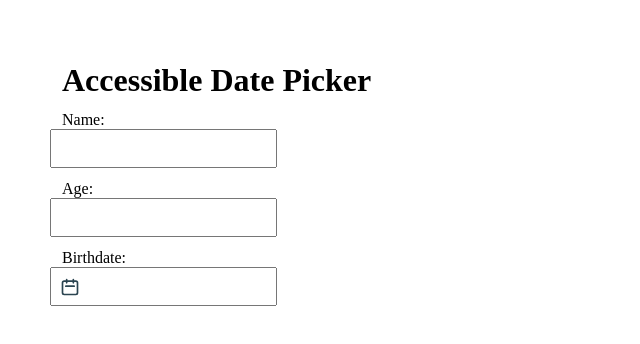
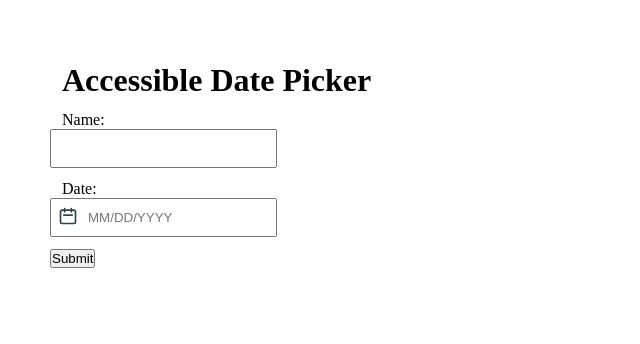
Before and after one commit to AxessLab/accessible-date-picker, a React app: page / in a window 1280 px wide. Shown: the top 344 px of the page, without its empty margins (0-640 px from the left). Built offline with nearby package versions, Linux system fonts and the light colour scheme; the HTML template or start-up script is replaced by a standard one.

Commit message:
input variable avaliable for parent component, calendar modal handler created, demo form functional

```diff
--- a/src/components/DatesOfMonth.tsx
+++ b/src/components/DatesOfMonth.tsx
@@ -8,10 +8,11 @@ interface DaysOfMonthsProps {
     datesOfMonth: number;
     applicationMode?: boolean;
     setClickedDate: ({ }) => void;
+    showCalendarHandler: () => void;
 }
 
 const DatesOfMonth: React.FC<DaysOfMonthsProps> = (props) => {
-    const { year, month, datesOfMonth, applicationMode, setClickedDate } = props
+    const { year, month, datesOfMonth, applicationMode, setClickedDate, showCalendarHandler } = props
     const [isClicked, setIsClicked] = useState({
         buttonId: "",
         selected: false
@@ -20,6 +21,7 @@ const DatesOfMonth: React.FC<DaysOfMonthsProps> = (props) => {
     const clickedDateHandler = (year: number, month: number, date: number, buttonId: string) => {
         setClickedDate({ year: year, month: month + 1, date: date });
         setIsClicked({ buttonId: buttonId, selected: true });
+        showCalendarHandler();
     };
 
     const firstDayOfMonth = () => {
--- a/src/containers/DatePicker.tsx
+++ b/src/containers/DatePicker.tsx
@@ -10,12 +10,21 @@ import { keyDownHandler } from "../utility/functions";
 
 interface CalendarProps {
   applicationMode?: boolean;
+  datePickerFormValue: string;
+  setDatePickerFormValue: (value: string) => void;
+}
+
+interface ClickedDate {
+  year?: number | null;
+  month?: number | null;
+  date?: number | null
 }
 
 const Calendar: React.FC<CalendarProps> = (props) => {
+  const { datePickerFormValue, setDatePickerFormValue } = props
   const applicationMode = props.applicationMode ? true : false;
   const [showCalendar, setShowCalendar] = useState(false);
-  const [clickedDate, setClickedDate] = useState({});
+  const [clickedDate, setClickedDate] = useState<ClickedDate>({});
   const [dateObject, setDateObject] = useState({
     year: +moment().year(),
     month: +moment().month(),
@@ -28,16 +37,32 @@ const Calendar: React.FC<CalendarProps> = (props) => {
       year: dateObject.year,
       month: dateObject.month + 1
     });
+
     // eslint-disable-next-line react-hooks/exhaustive-deps
   }, [dateObject]);
 
-  console.log("Selected date is: ", clickedDate);
+  useEffect(() => {
+    const dateInputValueHandler = () => {
+      if (clickedDate.date) {
+        const selectedFormDateValue = moment(`${clickedDate.year}-${clickedDate.month}-${clickedDate.date}`, "YYYY-MM-DD").format('MM/DD/YYYY');
+
+        setDatePickerFormValue(selectedFormDateValue);
+      }
+    };
+
+    dateInputValueHandler();
+    // eslint-disable-next-line react-hooks/exhaustive-deps
+  }, [clickedDate]);
 
   const showCalendarHandler = () => {
     setShowCalendar(!showCalendar);
   };
 
-  const onKeyDown = useCallback((event) => { keyDownHandler(event, dateObject.dates) }, [dateObject.dates])
+  const onChangeHandler = (event: React.ChangeEvent<HTMLInputElement>) => {
+    setDatePickerFormValue(event.target.value);
+  };
+
+  const onKeyDown = useCallback((event) => { keyDownHandler(event, dateObject.dates) }, [dateObject.dates]);
   const applicationKeyHandler = (applicationMode: boolean) => {
     if (applicationMode) {
       window.addEventListener('keydown', onKeyDown);
@@ -49,9 +74,9 @@ const Calendar: React.FC<CalendarProps> = (props) => {
 
   return (
     <>
-      <div className={styles.inputIcons}>
-        <i className={styles.icon} onClick={showCalendarHandler}><CalendarIcon /></i>
-        <input className={styles.inputField} id="date-picker-input" type="text" />
+      <div>
+        <button className={styles.iconButton} aria-label="click for calendar" type="button" onClick={showCalendarHandler}><CalendarIcon /></button>
+        <input className={styles.inputField} id="date-picker-input" type="text" aria-label="date input" placeholder='MM/DD/YYYY' autoComplete="off" value={datePickerFormValue} onChange={(e) => onChangeHandler(e)} />
       </div>
       <div className={showCalendar ? styles.calendarContainer : styles.hidden} {...(applicationMode ? { role: "application" } : {})}>
         <MonthPicker
@@ -61,11 +86,12 @@ const Calendar: React.FC<CalendarProps> = (props) => {
         <table id='calendar-table' className={styles.calendarTableContainer} role="presentation" onKeyDown={() => applicationKeyHandler(applicationMode)} >
           <DaysHeading />
           <DatesOfMonth
+            applicationMode={applicationMode}
             year={dateObject.year}
             month={dateObject.month}
             datesOfMonth={dateObject.dates}
             setClickedDate={setClickedDate}
-            applicationMode={applicationMode}
+            showCalendarHandler={showCalendarHandler}
           />
         </table>
       </div>
--- a/src/index.tsx
+++ b/src/index.tsx
@@ -1,26 +1,41 @@
-import React from "react";
+import React, { useState } from "react";
 import ReactDOM from "react-dom";
 
 import styles from "./styles/stylesDatePicker.css";
 import DatePicker from "./containers/DatePicker";
 
 function App() {
-    // const json = { name: sting, birth: string }
+
     const styleLabel = {
         padding: "8px",
         margin: "4px"
-    }
+    };
+
+    const [nameData, setNameData] = useState('');
+    const [datePickerFormValue, setDatePickerFormValue] = useState('');
+
+    const preventDefault = (e: React.FormEvent<HTMLFormElement>) => {
+        e.preventDefault();
+    };
+
+    const handleNameData = (event: React.ChangeEvent<HTMLInputElement>) => {
+        setNameData(event.target.value);
+    };
+
+    const submitForm = (e: React.MouseEvent<HTMLButtonElement>) => {
+        e.preventDefault();
+        alert(`This info has been submitted: ${nameData}, ${datePickerFormValue}`)
+    };
 
     return (
         <>
-            <h1 style={styleLabel}>Accessible Date Picker</h1>
-            <form >
+            <form aria-labelledby="form-example" onSubmit={e => preventDefault(e)} method="post">
+                <h1 style={styleLabel}>Accessible Date Picker</h1>
                 <label style={styleLabel} htmlFor="name">Name:</label> <br />
-                <input className={styles.inputField} type="text" name="name"></input><br />
-                <label style={styleLabel} htmlFor="age">Age:</label><br />
-                <input className={styles.inputField} type="number" name="age"></input><br />
-                <label style={styleLabel} htmlFor="birthday">Birthdate:</label><br />
-                <DatePicker />
+                <input className={styles.inputField} type="text" name="name" aria-label="name input" onChange={(e) => handleNameData(e)}></input><br />
+                <label style={styleLabel} htmlFor="date">Date:</label><br />
+                <DatePicker datePickerFormValue={datePickerFormValue} setDatePickerFormValue={setDatePickerFormValue} />
+                <button type="submit" value="Submit" onClick={(e) => submitForm(e)}>Submit</button>
             </form>
         </>
     );
--- a/src/styles/stylesDatePicker.css
+++ b/src/styles/stylesDatePicker.css
@@ -28,21 +28,14 @@ h2 {
   color: var(--secondary);
 }
 
-/* CSS for the Icon */
-.inputIcons i {
+/* CSS for the inpu tfield */
+.iconButton {
+  background: none;
   position: absolute;
-}
-
-.inputIcons {
-  width: 40%;
-  margin-bottom: 10px;
-}
-
-.icon {
-  padding: 10px;
+  padding: 8px;
+  border: none;
   color: var(--secondary);
-  min-width: 52px;
-  text-align: left;
+  text-align: center;
 }
 
 .inputField {
@@ -56,6 +49,7 @@ h2 {
 .calendarContainer {
   background-color: var(--main);
   display: inline-block;
+  position: absolute;
   text-align: center;
   box-shadow: 0px 1px 9px 3px rgba(133, 130, 133, 1);
   -webkit-box-shadow: 0px 1px 9px 3px rgba(133, 130, 133, 1);
--- a/src/styles/stylesDatePicker.css.d.ts
+++ b/src/styles/stylesDatePicker.css.d.ts
@@ -6,9 +6,8 @@ declare namespace StylesDatePickerCssNamespace {
     clickedDateButton: string;
     disabled: string;
     hidden: string;
-    icon: string;
+    iconButton: string;
     inputField: string;
-    inputIcons: string;
     monthSelectionButtons: string;
     nextButton: string;
     previousButton: string;
```
